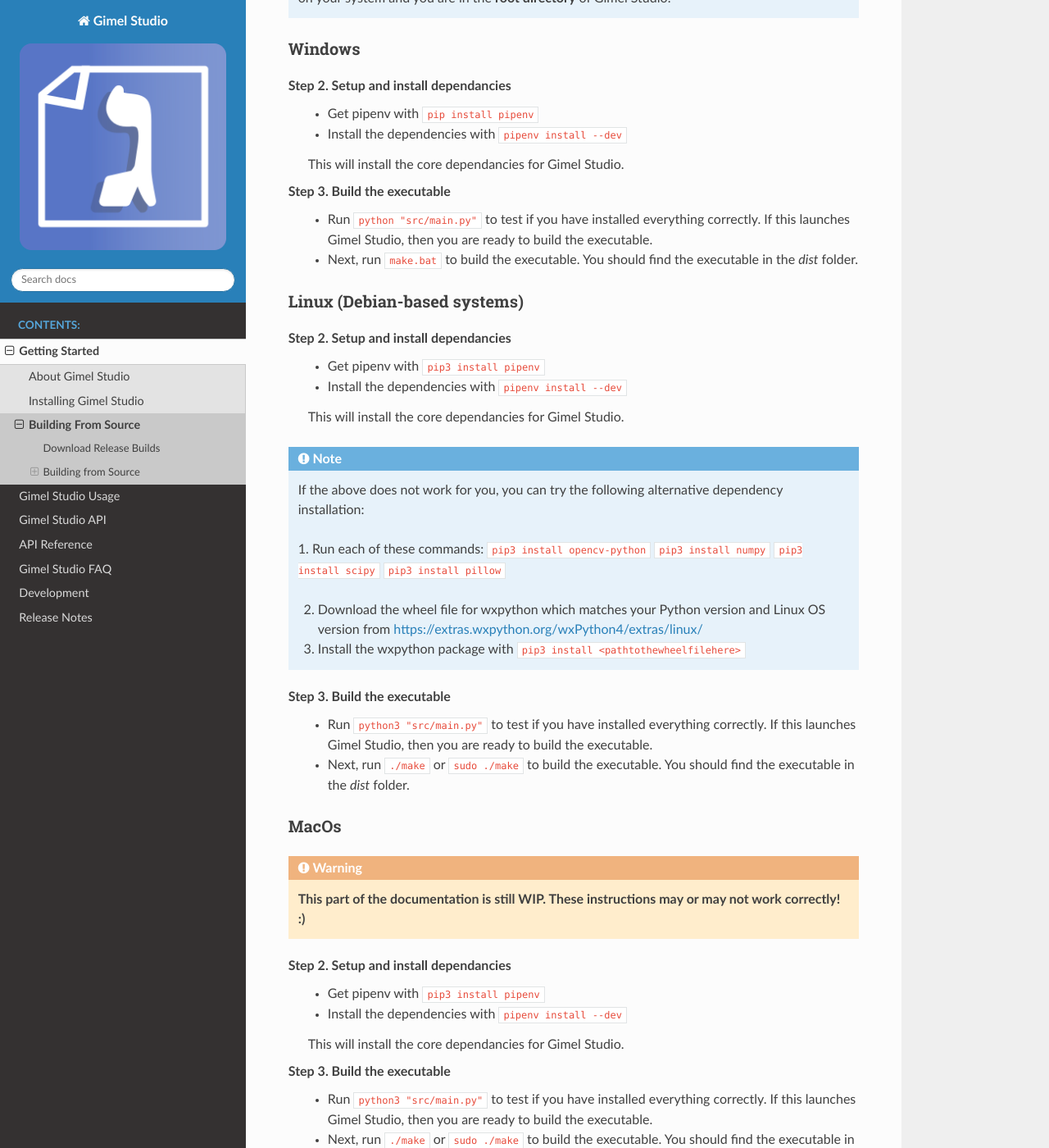
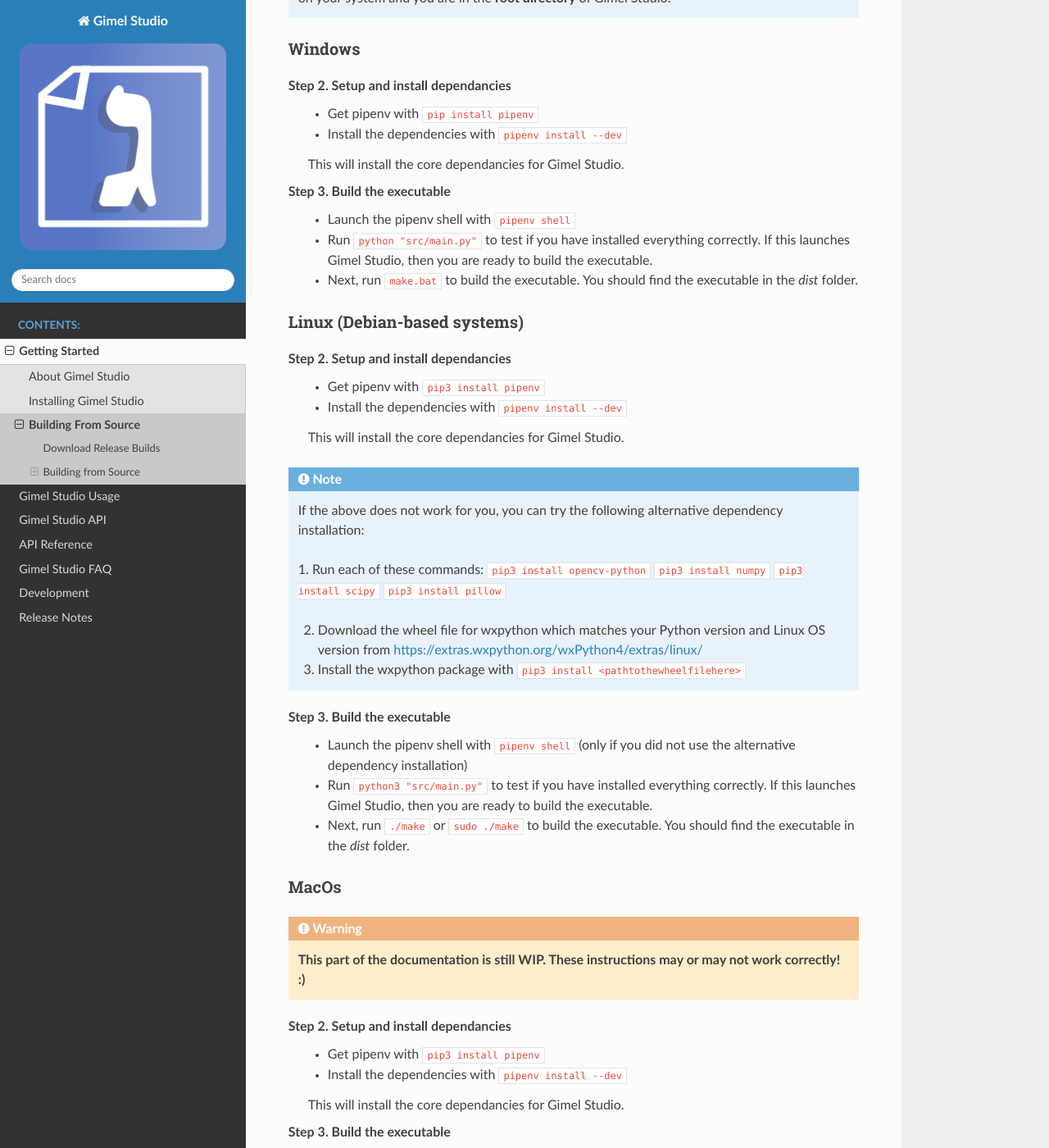
Before and after one commit to GimelStudio/Gimel-Studio, a Sphinx documentation site: the page built from docs/source/getting_started/building_from_source.rst, in a window 1280 px wide and 1400 px high, scrolled down 940 px. Shown: the whole window at 82% size. Built offline with Sphinx 7.4.7 and the Read the Docs theme 2.0.0, drawn with Linux system fonts in a browser that asks for light colours; the version number could not be read and is left out; some of the changed text lies outside the part shown.

Commit message:
update building from source docs to use pipenv

```diff
--- a/docs/source/getting_started/building_from_source.rst
+++ b/docs/source/getting_started/building_from_source.rst
@@ -44,6 +44,7 @@ Windows
   This will install the core dependancies for Gimel Studio.
 
 **Step 3. Build the executable**
+  * Launch the pipenv shell with ``pipenv shell``
   * Run ``python "src/main.py"`` to test if you have installed everything correctly. If this launches Gimel Studio, then you are ready to build the executable.
   * Next, run ``make.bat`` to build the executable. You should find the executable in the *dist* folder.
 
@@ -72,6 +73,7 @@ Linux (Debian-based systems)
 
 
 **Step 3. Build the executable**
+  * Launch the pipenv shell with ``pipenv shell`` (only if you did not use the alternative dependency installation)
   * Run ``python3 "src/main.py"`` to test if you have installed everything correctly. If this launches Gimel Studio, then you are ready to build the executable.
   * Next, run ``./make`` or ``sudo ./make`` to build the executable. You should find the executable in the *dist* folder.
 
@@ -92,6 +94,7 @@ MacOs
 
 
 **Step 3. Build the executable**
+  * Launch the pipenv shell with ``pipenv shell``
   * Run ``python3 "src/main.py"`` to test if you have installed everything correctly. If this launches Gimel Studio, then you are ready to build the executable.
   * Next, run ``./make`` or ``sudo ./make`` to build the executable. You should find the executable in the *dist* folder.
 
```
